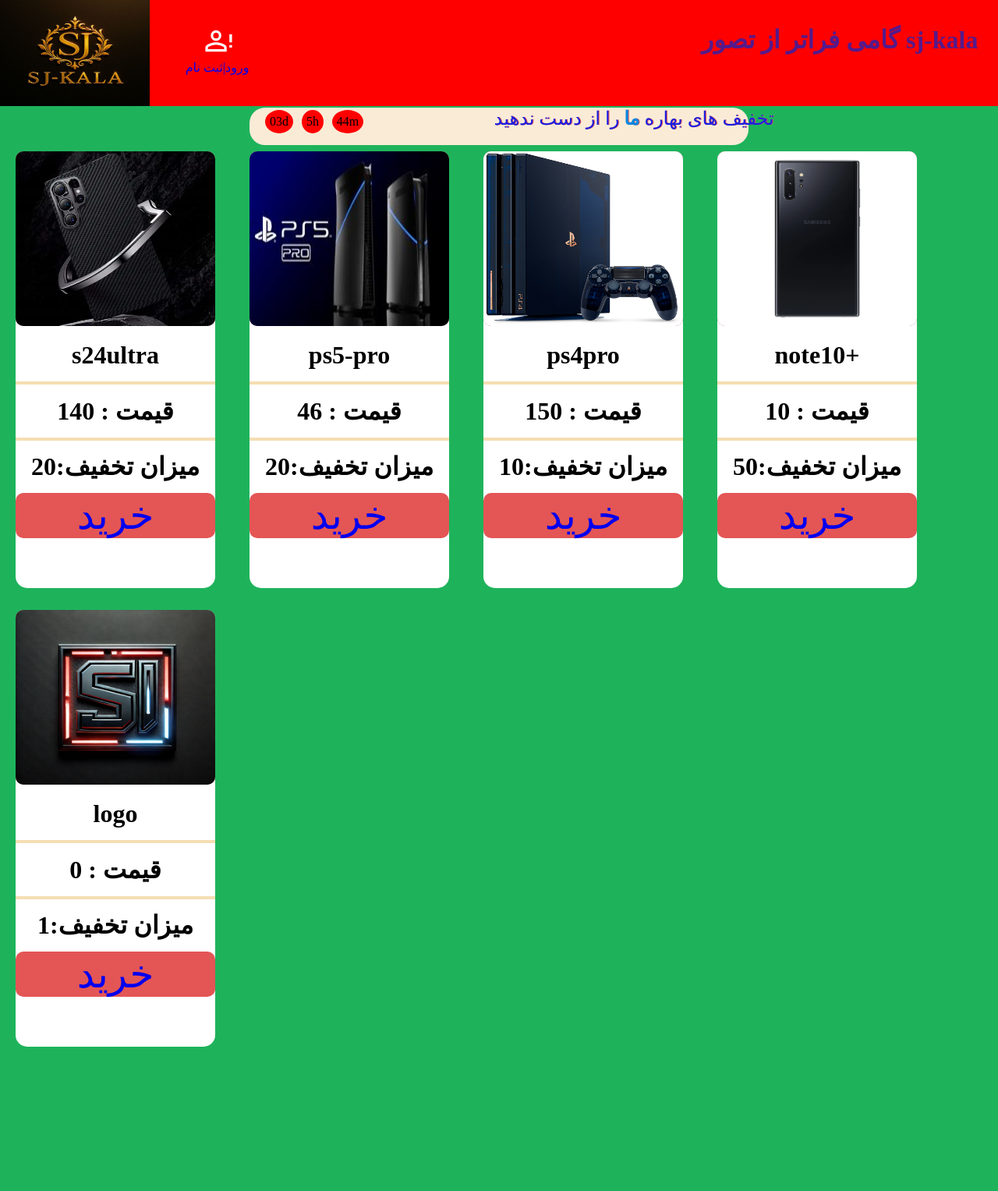
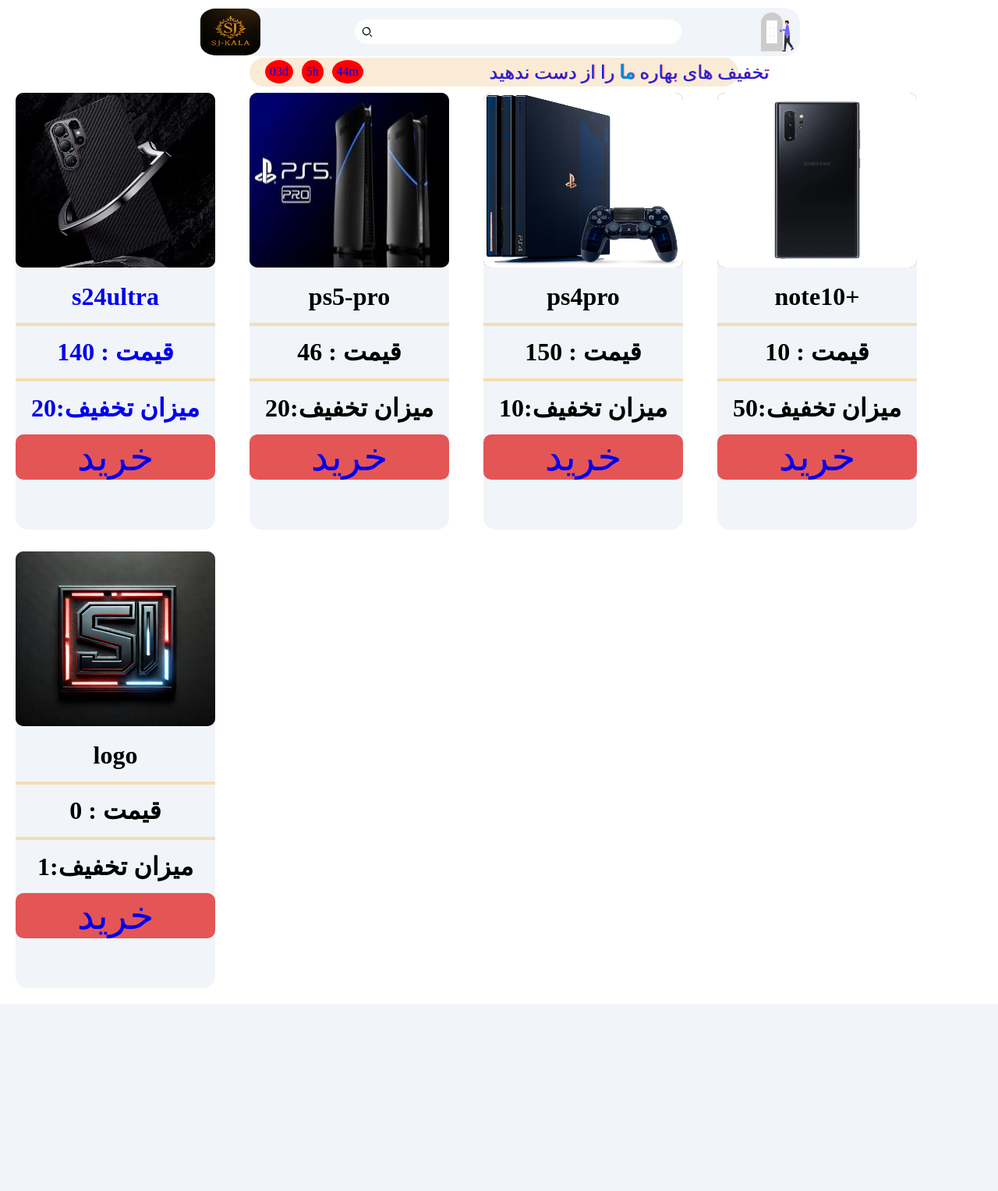
Before and after one commit to sajadzareOfficial/django_shop, a Django app: page /products in a window 1280 px wide. Shown: the whole page at 78% size. Before the commit the page ends 1342 px from the top, so only its background shows below. Run offline with Django 5.2, Linux system fonts and the light colour scheme; data comes from the database, SQL or seed files in the repository.

Commit message:
add-new-front-for-Mainpage

```diff
--- a/shop/mahsoolat/templates/Main_page/main_page.html
+++ b/shop/mahsoolat/templates/Main_page/main_page.html
@@ -8,25 +8,68 @@
 
   <style>
     body{
-      background-color: #1eb35b;
+      background-color:#ffffff;
       margin: 0%;
+      min-width: 681px;
+      min-height: 868px;
     }
     a{
           text-decoration: none;
 
         }
-    .header{
-            width: 100vw;
-            height: 17vh;
-            background-color: #fe0000;
+      .header{
+            margin-top: 10px;
+            width: 60vw;
+            height: 60px;
+            background-color: #f1f5f9;
+            border-radius: 20px;
+            /* background-color: red; */
+            border: 0.5px solid #f1f5f9;
+            position: relative;
+            left: 20%;
         }
         .content{
             width: 100%;
             height: 100%;
         }
+        .input{
+          display: inline-block;
+          width: 70%;
+          height: 70%;
+          position: relative;
+          left: 15%;
+          padding-top: 6px;
+         }
+         .searching{
+          display: inline;
+          position: absolute;
+          top: 14px;
+          left: 8px;
+         }
+        .input-1{
+          width: 100%;
+          height: 100%;
+          /* padding-top: 2%; */
+          position: relative;
+          border-radius: 20px;
+          outline: none;
+          border: 2px solid #f5f5f5;
+          padding-left: 41px;
+        }
+        .input-1:focus{
+          color: red;
+        }
         .header-img{
-            width: 15%;
+            width: 10%;
             height: 100%;
+            border-radius: 25%;
+            display: inline-block;
+            /* margin-left: 2px; */
+            position: absolute;
+            top: 0%;
+            left: 0%;
+
+
 
         }
         .header-login{
@@ -34,30 +77,31 @@
           height: 70px;
           /* background-color: #0587e3; */
           position: absolute;
-          left: 15.9%;
-          top:4%;
+          right: 0%;
+          /* top:4%; */
           /* border: 2px solid wheat; */
           border-radius: 10px;
         }
         .img-login{
           margin: 0%;
+          padding: 0%;
           position: absolute;
-          /* right: 0%; */
-          top: 0%;
-          right: 35%;
+          right: 18%;
+          top: -62%;
+          right: 0%;
+      }
 
-        }
         .text-header-login{
           text-align: center;
           /* font-size: larg; */
-          margin-top:   30%;
+          /* margin-top:   30%; */
         }
         .text-header{
             width: 81.8%;
             height: 17.5%;
-            background-color: #0587e3;
+            background-color: white ;
             position: relative;
-            left:20% ;
+            /* left:20% ; */
             top: 0.89%;
 
         }
@@ -69,12 +113,14 @@
         }
         .p-text-in-header{
           display: inline-block;
-          padding: 0%;
-          position: absolute;
-          right: 2%;
-          text-align: center;
           font-size: xx-large;
           font-weight: bold;
+          position:  absolute;
+          right: 0%;
+          margin: 0%;
+          margin-right: 2%;
+
+          margin-top: 1%;
           /* text-shadow: 0.2px 1px blue ; */
         }
 
@@ -82,8 +128,8 @@
       margin:  0%;
       margin-top: 2px;
       display: block;
-      width: 50vw;
-      height: 6vh;
+      width: 49%;
+      /* height: 6vh; */
       background-color: antiquewhite;
       position: relative;
       left:25%;
@@ -106,7 +152,7 @@
       font-size: x-large;
       color: rgb(26, 30, 226);
       text-shadow:1px 0px rgb(228, 85, 85) ;
-
+      margin-top: 1%;
       display: inline-block;
 
       /* min-width: 352px; */
@@ -136,7 +182,7 @@
     .section{
       width: 20vw;
       height: 70vh;
-      background-color: #fff;
+      background-color: #f1f5f9;
       border-radius: 15px;
       display: inline-block;
       margin: 20px;
@@ -169,21 +215,35 @@
       background-color: rgb(228, 85, 85);
       border-radius: 10px;
     }
+    .footer{
+      background-color: #f1f5f9;
+      height: 30vh;
+    }
   </style>
 </head>
 <body>
   <header class="header">
     <!-- <div class="header-text-div"> -->
 
-        <p class="p-text-in-header"><a href="">  گامی فراتر از تصور   sj-kala</a></p>
+        <!-- <p class="p-text-in-header"><a href="">  گامی فراتر از تصور   sj-kala</a></p> -->
+         <div class="input">
+          <!-- <div class="searching"> -->
+          <!-- </div> -->
+            <form class="input"  action="">
+              <input class="input-1" type="text">
+              <input type="submit" style="display: none;">
+              <img class="searching" src="../../static/images/search-svgrepo-com.svg" >
+
+            </form>
+        </div>
         {% if login == True %}
 
         {% else %}
         <div class="header-login">
           <a href="/login">
-          <img  class="img-login" src="/static/images/login.svg" alt="">
+          <img class="img-login" src="../../static/images/undraw_login_weas.svg" alt="">
 
-           <p class="text-header-login">ورود|ثبت نام</p></a>
+           <!-- <p class="text-header-login">ورود|ثبت نام</p></a> -->
 
          </div>
          {% endif %}
@@ -194,7 +254,7 @@
 
     <div class="content">
       <div class="header-img">
-          <img  style="width: 100%; height: 100%;" src="/static/images/photo_2025-04-20_23-57-01.jpg" alt="">
+          <img class="header-img" style="width: 100%; height: 100%;" src="/static/images/photo_2025-04-20_23-57-01.jpg" alt="">
 
       </div>
 
@@ -237,5 +297,8 @@
     {% endfor %}
 
   </section>
+  <footer class="footer">
+
+  </footer>
 </body>
 </html>
```
Also changed, not shown: shop/img/undraw_login_weas.svg (added), shop/mahsoolat/static/images/search-svgrepo-com.svg (added), shop/mahsoolat/static/images/undraw_login_weas.svg (added).
